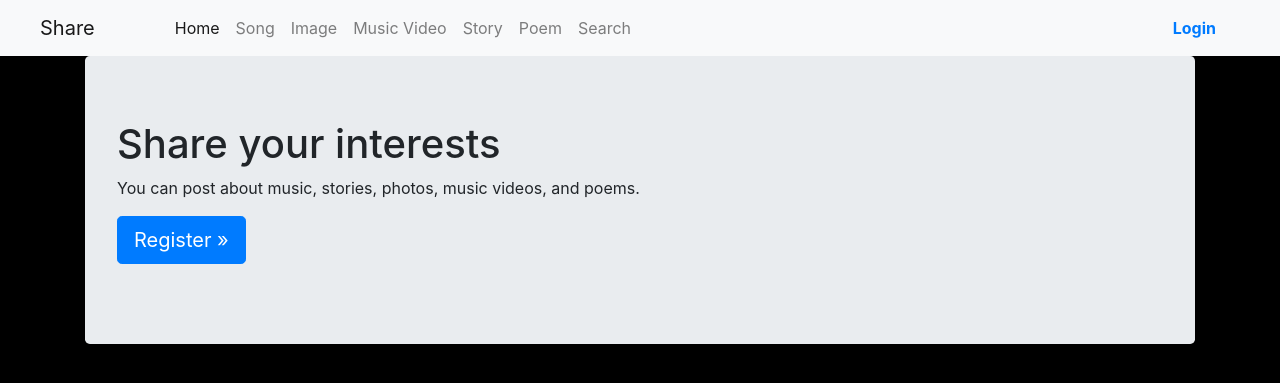
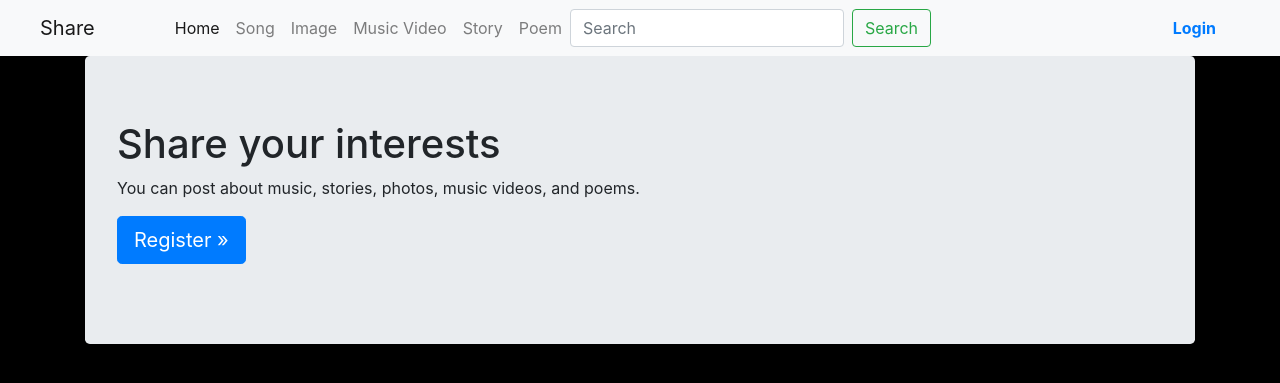
Before and after one commit to EtonMon/cs4501, a Django app: page /home/ in a window 1280 px wide. Shown: the top 383 px of the page. Run offline with Django 3.2, Linux system fonts and the light colour scheme; some libraries are stand-ins or nearby versions.

Commit message:
add search bar

```diff
--- a/app/web/webfrontend/templates/webfrontend/base_generic.html
+++ b/app/web/webfrontend/templates/webfrontend/base_generic.html
@@ -50,10 +50,11 @@
       <li class="nav-item">
         <a class="nav-link" href="{% url 'poems' %}">Poem</a>
       </li>
-      <li class="nav-item">
-        <a class="nav-link" href="{% url 'search' %}">Search</a>
-      </li>
     </ul>
+    <form class="form-inline my-2 my-lg-0">
+      <input class="form-control mr-sm-2" type="search" placeholder="Search" aria-label="Search">
+      <button class="btn btn-outline-success my-2 my-sm-0" type="submit">Search</button>
+    </form>
     <ul class="navbar-nav ml-auto mr-5">
       {% if request.COOKIES.auth %}
       <li class="nav-item">
```
